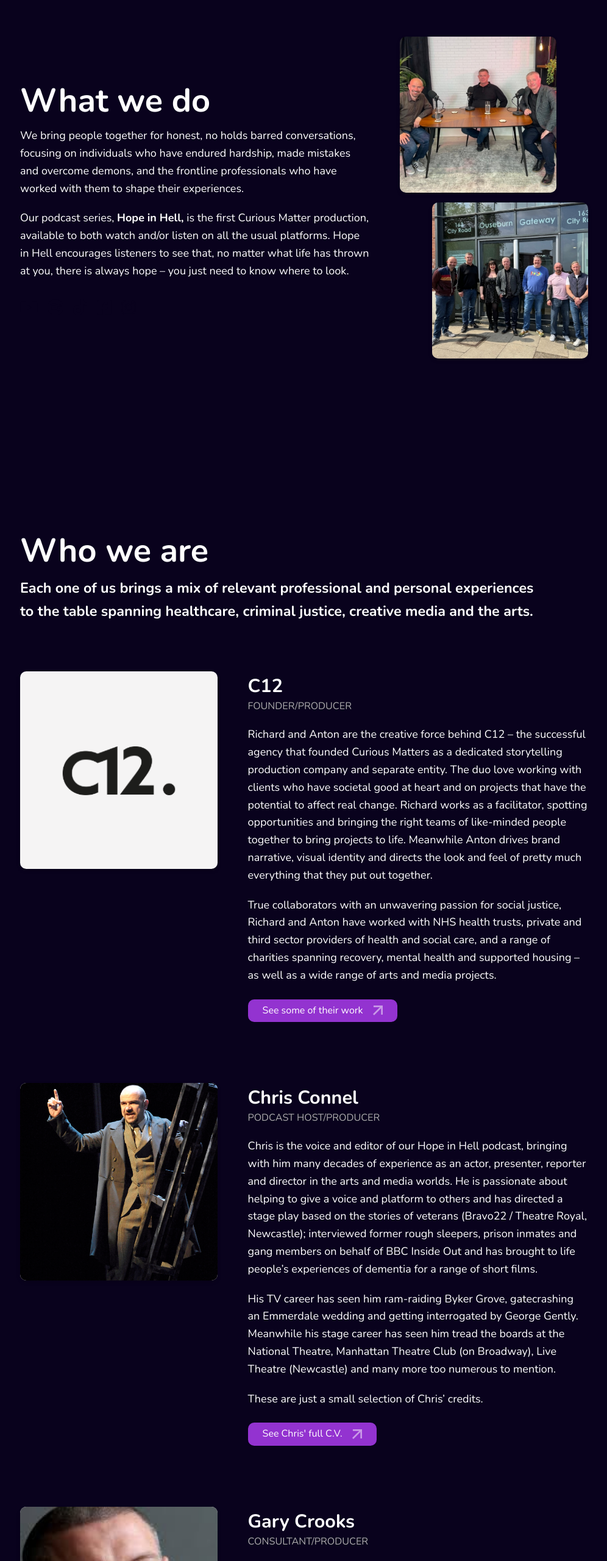
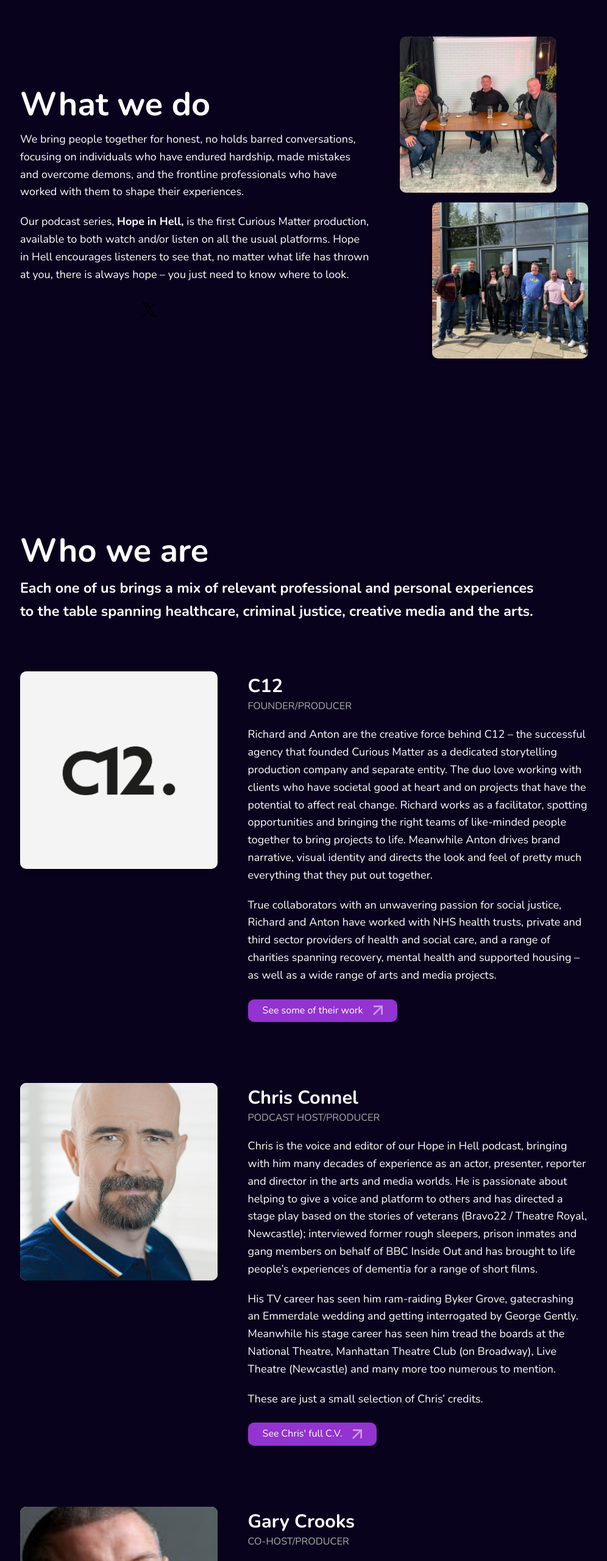
Before and after one commit to jamesantonywood/curiousmatter-site, a website: page src/index.html in a window 1280 px wide. Shown: the part 5007-7567 px from the top of the page at 61% size, without its empty margins (141-1137 px from the left). Drawn offline with nearby package versions, Linux system fonts and the light colour scheme; files that its build step writes are made by us from their sources; files whose address does not match are found by name.

Commit message:
minor amendments

```diff
--- a/src/index.html
+++ b/src/index.html
@@ -187,14 +187,20 @@
                             <path id="Icon_awesome-instagram" data-name="Icon awesome-instagram" d="M11.816,7.995a6.059,6.059,0,1,0,6.059,6.059A6.05,6.05,0,0,0,11.816,7.995Zm0,10a3.939,3.939,0,1,1,3.939-3.939,3.946,3.946,0,0,1-3.939,3.939Zm7.72-10.246a1.413,1.413,0,1,1-1.413-1.413A1.41,1.41,0,0,1,19.537,7.747ZM23.55,9.181A6.994,6.994,0,0,0,21.641,4.23a7.04,7.04,0,0,0-4.952-1.909c-1.951-.111-7.8-.111-9.751,0a7.03,7.03,0,0,0-4.952,1.9A7.017,7.017,0,0,0,.078,9.176c-.111,1.951-.111,7.8,0,9.75a6.994,6.994,0,0,0,1.909,4.952,7.049,7.049,0,0,0,4.952,1.909c1.951.111,7.8.111,9.751,0a6.994,6.994,0,0,0,4.952-1.909,7.04,7.04,0,0,0,1.909-4.952C23.661,16.975,23.661,11.133,23.55,9.181ZM21.029,21.02a3.988,3.988,0,0,1-2.246,2.246c-1.556.617-5.247.475-6.966.475s-5.416.137-6.966-.475A3.988,3.988,0,0,1,2.6,21.02c-.617-1.556-.475-5.247-.475-6.966S1.992,8.638,2.6,7.088A3.988,3.988,0,0,1,4.85,4.841c1.556-.617,5.247-.475,6.966-.475s5.416-.137,6.966.475a3.988,3.988,0,0,1,2.246,2.246c.617,1.556.475,5.247.475,6.966S21.646,19.47,21.029,21.02Z" transform="translate(0.005 -2.237)" fill="#09021D"/>
                           </svg>
                           </a>
+                          <a href="#" class="x">
+                            <svg xmlns="http://www.w3.org/2000/svg" width="30.827" height="31.504" viewBox="0 0 30.827 31.504">
+                                <path id="logo" d="M18.346,13.34,29.822,0H27.1L17.138,11.583,9.179,0H0L12.035,17.515,0,31.5H2.72L13.243,19.272l8.4,12.232h9.179L18.346,13.34Zm-3.725,4.33L13.4,15.926,3.7,2.047H7.877l7.83,11.2,1.219,1.744L27.1,29.55H22.927L14.621,17.67Z"/>
+                              </svg>
+
+                          </a>
                     </div>
                 </div>
                 <div class="images">
                 <div class="image">
-                        <img src="img/what-we-do-1.jpg" alt="">
+                        <img src="img/in_studio.webp" alt="">
                     </div>
                     <div class="image">
-                        <img src="img/what-we-do-2.jpg" alt="">
+                        <img src="img/outside_studio.webp" alt="">
                     </div>
                 </div>
             </section>
@@ -215,7 +221,7 @@
                                 <h3>C12</h3>
                                 <p class="role">Founder/Producer</p>
                             </div>
-                            <p>Richard and Anton are the creative force behind C12 – the successful agency that founded Curious Matters as a dedicated storytelling production company and separate entity. The duo love working with clients who have societal good at heart and on projects that have the potential to affect real change. Richard works as a facilitator, spotting opportunities and bringing the right teams of like-minded people together to bring projects to life. Meanwhile Anton drives brand narrative, visual identity and directs the look and feel of pretty much everything that they put out together.</p>
+                            <p>Richard and Anton are the creative force behind C12 – the successful agency that founded Curious Matter as a dedicated storytelling production company and separate entity. The duo love working with clients who have societal good at heart and on projects that have the potential to affect real change. Richard works as a facilitator, spotting opportunities and bringing the right teams of like-minded people together to bring projects to life. Meanwhile Anton drives brand narrative, visual identity and directs the look and feel of pretty much everything that they put out together.</p>
                             <p>True collaborators with an unwavering passion for social justice, Richard and Anton have worked with NHS health trusts, private and third sector providers of health and social care, and a range of charities spanning recovery, mental health and supported housing – as well as a wide range of arts and media projects.</p>
                         </div>
                         <div class="cta">
@@ -230,7 +236,7 @@
 
                     <div class="team-member">
                         <div class="image">
-                            <img src="img/chris-2.jpeg" alt="">
+                            <img src="img/chris-3.jpeg" alt="">
                         </div>
                         <div class="content-container">
                             <div class="content">
@@ -262,7 +268,7 @@
                         <div class="content">
                             <div class="header">
                                 <h3>Gary Crooks</h3>
-                                <p class="role">Consultant/Producer</p>
+                                <p class="role">Co-Host/Producer</p>
                             </div>
                            <p>Gary brings the guests and storytellers to Curious Matter. As CEO of community interest company, Positive Directions NE, Gary is well connected and trusted by people with both personal and professional experience of the subject matters explored. While working as a senior director, Gary is hands on and frontline – working directly with people in prisons, healthcare, education and supported housing settings to inspire hope and navigate the systems and services available to them.</p>
                            <p>With a focus on working with those who are, or have been, socially disadvantaged, Gary is passionate about helping people to make and maintain positive change, gaining the skills and qualifications needed to progress in life.</p>
@@ -426,6 +432,12 @@
                         <path id="Icon_awesome-instagram" data-name="Icon awesome-instagram" d="M11.816,7.995a6.059,6.059,0,1,0,6.059,6.059A6.05,6.05,0,0,0,11.816,7.995Zm0,10a3.939,3.939,0,1,1,3.939-3.939,3.946,3.946,0,0,1-3.939,3.939Zm7.72-10.246a1.413,1.413,0,1,1-1.413-1.413A1.41,1.41,0,0,1,19.537,7.747ZM23.55,9.181A6.994,6.994,0,0,0,21.641,4.23a7.04,7.04,0,0,0-4.952-1.909c-1.951-.111-7.8-.111-9.751,0a7.03,7.03,0,0,0-4.952,1.9A7.017,7.017,0,0,0,.078,9.176c-.111,1.951-.111,7.8,0,9.75a6.994,6.994,0,0,0,1.909,4.952,7.049,7.049,0,0,0,4.952,1.909c1.951.111,7.8.111,9.751,0a6.994,6.994,0,0,0,4.952-1.909,7.04,7.04,0,0,0,1.909-4.952C23.661,16.975,23.661,11.133,23.55,9.181ZM21.029,21.02a3.988,3.988,0,0,1-2.246,2.246c-1.556.617-5.247.475-6.966.475s-5.416.137-6.966-.475A3.988,3.988,0,0,1,2.6,21.02c-.617-1.556-.475-5.247-.475-6.966S1.992,8.638,2.6,7.088A3.988,3.988,0,0,1,4.85,4.841c1.556-.617,5.247-.475,6.966-.475s5.416-.137,6.966.475a3.988,3.988,0,0,1,2.246,2.246c.617,1.556.475,5.247.475,6.966S21.646,19.47,21.029,21.02Z" transform="translate(0.005 -2.237)" fill="#fff"/>
                       </svg>
                       </a>
+                      <a href="#" class="x">
+                        <svg xmlns="http://www.w3.org/2000/svg" width="30.827" height="31.504" viewBox="0 0 30.827 31.504">
+                            <path id="logo" d="M18.346,13.34,29.822,0H27.1L17.138,11.583,9.179,0H0L12.035,17.515,0,31.5H2.72L13.243,19.272l8.4,12.232h9.179L18.346,13.34Zm-3.725,4.33L13.4,15.926,3.7,2.047H7.877l7.83,11.2,1.219,1.744L27.1,29.55H22.927L14.621,17.67Z"/>
+                          </svg>
+
+                      </a>
                 </div>
 
             </div>
--- a/src/js/modules/titleAnimation.js
+++ b/src/js/modules/titleAnimation.js
@@ -1,5 +1,3 @@
-
-
 import { gsap } from 'gsap';
 import { ScrollTrigger } from 'gsap/ScrollTrigger';
 gsap.registerPlugin(ScrollTrigger);
--- a/src/sass/modules/_footer.scss
+++ b/src/sass/modules/_footer.scss
@@ -28,6 +28,18 @@ footer {
             flex-direction: column;
             margin-bottom: 50px;
         }
+        .socials {
+            svg path {
+                fill: #fff;
+            }
+            a {
+                &:hover {
+                    svg path {
+                        fill: $accent;
+                    }
+                }
+            }
+        }
     }
 
     @media screen and (min-width: 768px) {
--- a/src/sass/modules/_menu.scss
+++ b/src/sass/modules/_menu.scss
@@ -72,7 +72,17 @@
     display: flex;
     align-items: center;
     gap: 16px;
+    a {
+        width: 24px;
+        height: 24px;
+        display: flex;
+        align-items: center;
+        justify-content: center;
+
+    }
     svg {
+        max-width: 100%;
+        max-height: 100%;
         path {
             transition: fill 0.3s ease;
         }
--- a/src/sass/modules/_scratch.scss
+++ b/src/sass/modules/_scratch.scss
@@ -5,5 +5,5 @@
 }
 
 .whitespace {
-    min-width: 1rem;
+    min-width: 0.25em;
 }
--- a/src/sass/modules/_what-we-do.scss
+++ b/src/sass/modules/_what-we-do.scss
@@ -2,10 +2,6 @@
     display: flex;
     flex-direction: column;
     gap: 50px;
-
-
-
-
 
     .socials {
         margin-top: 32px;
@@ -26,7 +22,8 @@
             overflow: hidden;
             box-shadow: 0 3px 6px rgba(0,0,0,0.16);
             margin-left: auto;
-            min-height: 200px;
+            // min-height: 200px;
+            flex: 1 50%;
             &:first-child {
                 transform: translateY(-50px);
             }
```
Also changed, not shown: dist/css/styles.css, dist/img/chris-3.jpeg (added), dist/img/in_studio.webp (added), dist/img/in_studio_v2.webp (added), dist/img/outside_studio.webp (added), dist/index.html, 2 other files.
